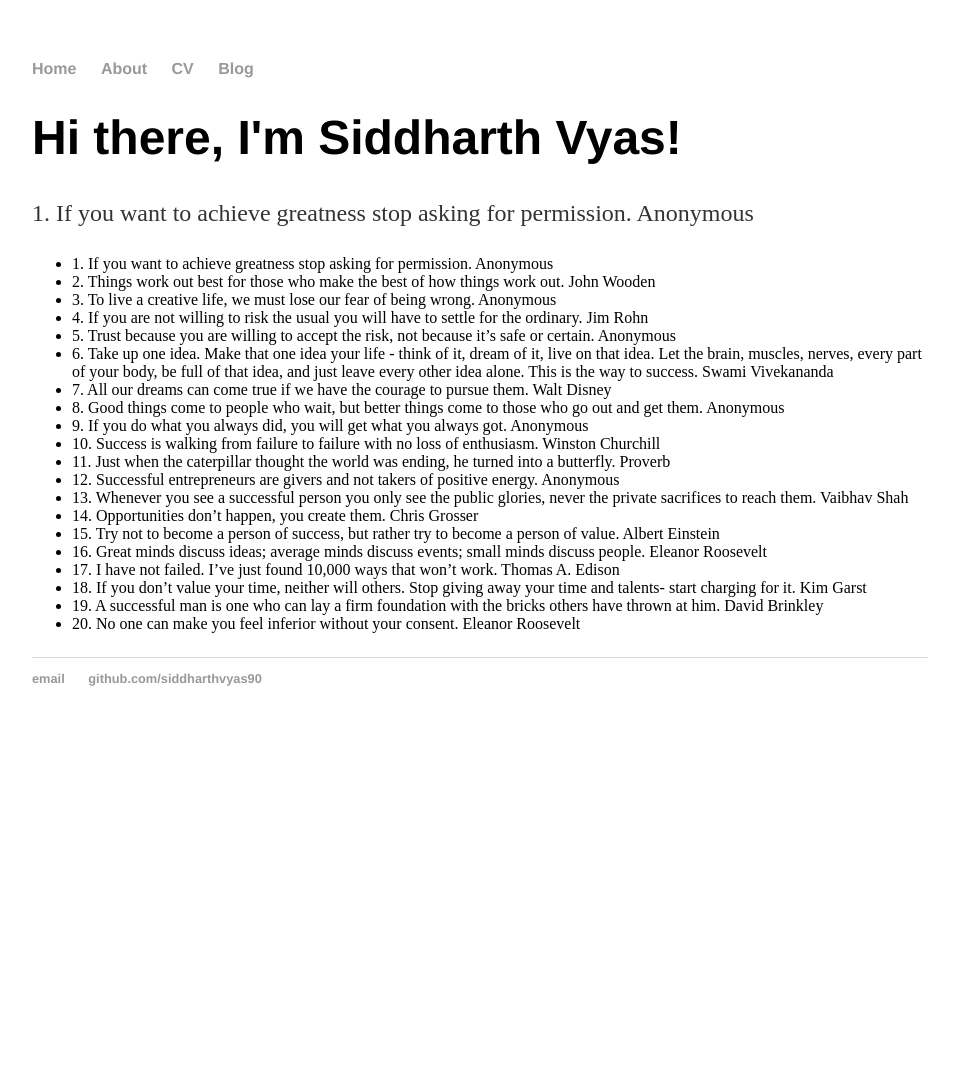
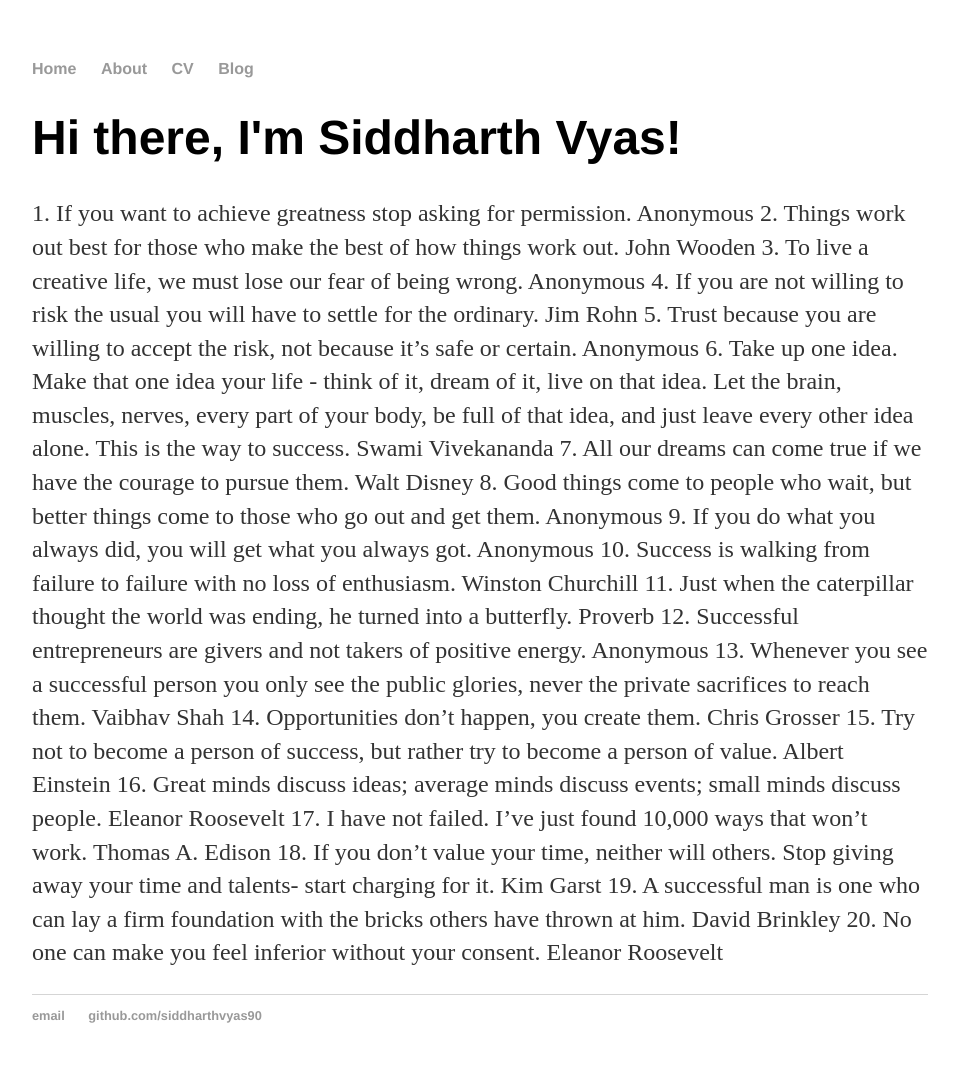
Before and after one commit to Siddharthvyas90/Siddharthvyas90.github.io, a Jekyll site: the page built from index.html, in a window 1280 px wide. Shown: the whole page, without its empty margins (160-1119 px from the left). Built offline with Jekyll 4.4.1, drawn with Linux system fonts in a browser that asks for light colours; before the commit the page ends 900 px from its top, so only the background shows below that.

Commit message:
Update index.html

```diff
--- a/index.html
+++ b/index.html
@@ -4,33 +4,28 @@
 ---
 <div class="blurb">
 	<h1>Hi there, I'm Siddharth Vyas!</h1>
-	<p>1. If you want to achieve greatness stop asking for permission. Anonymous</p>
-	<p>
-		<ul>
-		 <li> 1. If you want to achieve greatness stop asking for permission. Anonymous</li>
+	<p>  1. If you want to achieve greatness stop asking for permission. Anonymous
 
-		  <li> 2. Things work out best for those who make the best of how things work out. John Wooden </li>
-		   <li> 3. To live a creative life, we must lose our fear of being wrong. Anonymous</li>
-		    <li> 4. If you are not willing to risk the usual you will have to settle for the ordinary. Jim Rohn</li>
-			 <li> 5. Trust because you are willing to accept the risk, not because it’s safe or certain. Anonymous</li>
-			  <li> 6. Take up one idea. Make that one idea your life - think of it, dream of it, live on that idea. Let the brain, muscles, nerves, every part of your body, be full of that idea, and just leave every other idea alone. This is the way to success. Swami Vivekananda</li>
-			   <li>7. All our dreams can come true if we have the courage to pursue them. Walt Disney</li>
-			    <li> 8. Good things come to people who wait, but better things come to those who go out and get them. Anonymous</li>
-				 <li> 9. If you do what you always did, you will get what you always got. Anonymous</li>
-				  <li> 10. Success is walking from failure to failure with no loss of enthusiasm. Winston Churchill</li>
-				   <li> 11. Just when the caterpillar thought the world was ending, he turned into a butterfly. Proverb</li>
-				    <li> 12. Successful entrepreneurs are givers and not takers of positive energy. Anonymous</li>
-					 <li> 13. Whenever you see a successful person you only see the public glories, never the private sacrifices to reach them. Vaibhav Shah </li>
-					  <li> 14. Opportunities don’t happen, you create them. Chris Grosser</li>
-					   <li> 15. Try not to become a person of success, but rather try to become a person of value. Albert Einstein</li>
-					    <li>16. Great minds discuss ideas; average minds discuss events; small minds discuss people. Eleanor Roosevelt </li>
-						 <li> 17. I have not failed. I’ve just found 10,000 ways that won’t work. Thomas A. Edison</li>
+		   2. Things work out best for those who make the best of how things work out. John Wooden
+		    3. To live a creative life, we must lose our fear of being wrong. Anonymous
+		     4. If you are not willing to risk the usual you will have to settle for the ordinary. Jim Rohn
+			  5. Trust because you are willing to accept the risk, not because it’s safe or certain. Anonymous
+			   6. Take up one idea. Make that one idea your life - think of it, dream of it, live on that idea. Let the brain, muscles, nerves, every part of your body, be full of that idea, and just leave every other idea alone. This is the way to success. Swami Vivekananda
+			   7. All our dreams can come true if we have the courage to pursue them. Walt Disney
+			     8. Good things come to people who wait, but better things come to those who go out and get them. Anonymous
+				  9. If you do what you always did, you will get what you always got. Anonymous
+				   10. Success is walking from failure to failure with no loss of enthusiasm. Winston Churchill
+				    11. Just when the caterpillar thought the world was ending, he turned into a butterfly. Proverb
+				     12. Successful entrepreneurs are givers and not takers of positive energy. Anonymous
+					  13. Whenever you see a successful person you only see the public glories, never the private sacrifices to reach them. Vaibhav Shah
+					   14. Opportunities don’t happen, you create them. Chris Grosser
+					    15. Try not to become a person of success, but rather try to become a person of value. Albert Einstein
+					    16. Great minds discuss ideas; average minds discuss events; small minds discuss people. Eleanor Roosevelt
+						  17. I have not failed. I’ve just found 10,000 ways that won’t work. Thomas A. Edison
 
-						  <li>18. If you don’t value your time, neither will others. Stop giving away your time and talents- start charging for it. Kim Garst </li>
-						   <li> 19. A successful man is one who can lay a firm foundation with the bricks others have thrown at him. David Brinkley</li>
-						    <li>20. No one can make you feel inferior without your consent. Eleanor Roosevelt</li>
+						  18. If you don’t value your time, neither will others. Stop giving away your time and talents- start charging for it. Kim Garst
+						    19. A successful man is one who can lay a firm foundation with the bricks others have thrown at him. David Brinkley
+						    20. No one can make you feel inferior without your consent. Eleanor Roosevelt
 
-
-		</ul>
 	</p>
 </div><!-- /.blurb -->
```
